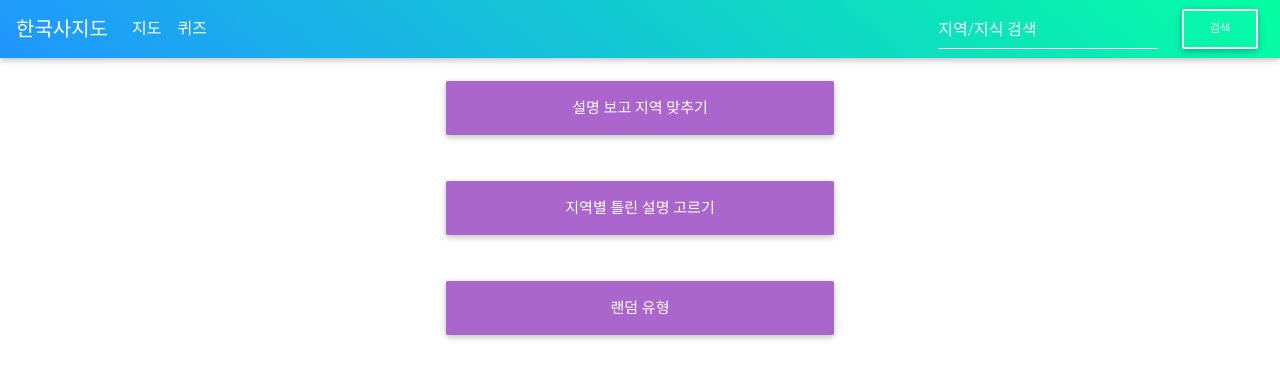
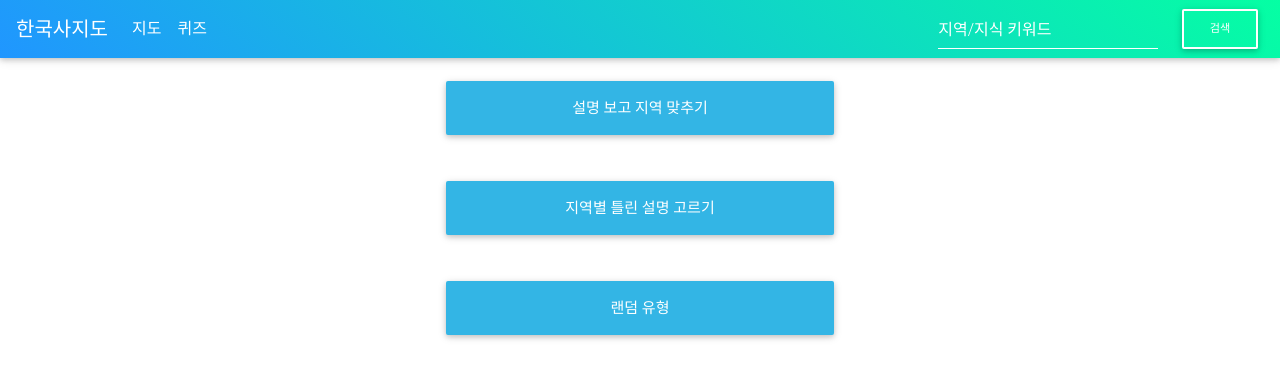
Before and after one commit to daniela-jh/koreanHistoryMap, a Django app: template khmap/templates/khmap/quiz_list.html in a window 1280 px wide. Shown: the top 379 px of the page. Run offline with Django 3.2, Linux system fonts and the light colour scheme; the template is opened without the code that fills it, so the values that code supplies are empty; parts of the project's set-up code (start-up, migrations or seed data) failed here and were passed over; some libraries are stand-ins or nearby versions.

```diff
--- a/khmap/templates/khmap/navbar_formap.html
+++ b/khmap/templates/khmap/navbar_formap.html
@@ -21,7 +21,7 @@
 			font-weight: bold;
 			color: #0096fe;
 		}
-				.quizButtons{
+		.quizButtons{
 			margin: auto;
 			height: 300px;
 			width: 400px;
@@ -31,7 +31,7 @@
 			justify-content: space-around;
 			align-content: center
 		}
-				.quizContent {
+		.quizContent {
 			margin: auto;
 			max-width: 500px;
 			display: flex;
@@ -57,10 +57,14 @@
 			margin: auto;
 		}
 
-		.card-body {
+		#searchCard {
 			display: inline-flex;
 			justify-content: space-around;
 			align-items: center;
+		}
+
+		.iwCustom {
+			width: 240px;
 		}
 	</style>
 
@@ -82,7 +86,7 @@
 			</ul>
 			<form class="form-inline" onsubmit="return checkValues();" action="{% url 'search_app:searchResult' %}" method="get">
 				<div class="md-form my-0">
-					<input class="form-control mr-md-2" type="search" placeholder="지역/지식 검색" aria-label="Search" name="q" id="SearchField">
+					<input class="form-control mr-md-2" type="search" placeholder="지역/지식 키워드" aria-label="Search" name="q" id="SearchField">
 				</div>
 				<button class="btn btn-outline-white btn-md my-2 my-md-0 ml-3" type="submit">검색</button>
 			</form>
--- a/khmap/templates/khmap/quiz_list.html
+++ b/khmap/templates/khmap/quiz_list.html
@@ -1,10 +1,10 @@
 {% extends 'khmap/navbar_formap.html' %}
 {% block content %}
 	<div class="quizButtons">
-		<a class="btn btn-secondary btn-lg" href="/quiz/type1_edit/" type="button">
+		<a class="btn btn-info btn-lg" href="/quiz/type1_edit/" type="button">
 			설명 보고 지역 맞추기
 		</a>
-		<button type="button" class="btn btn-secondary btn-lg">지역별 틀린 설명 고르기</button>
-		<button type="button" class="btn btn-secondary btn-lg">랜덤 유형</button>
+		<button type="button" class="btn btn-info btn-lg">지역별 틀린 설명 고르기</button>
+		<button type="button" class="btn btn-info btn-lg">랜덤 유형</button>
 	</div>
 {% endblock %}
--- a/khmap/urls.py
+++ b/khmap/urls.py
@@ -4,6 +4,6 @@ from . import views
 urlpatterns = [
     path('', views.map_main, name='map_main'),
     path('quiz/', views.quiz_list, name='quiz_list'),
-    path('quiz/type1/', views.quiz_type1, name='quiz_type1'),
+    path('quiz/type1/', views.quiz_type, name='quiz_type'),
     path('quiz/type1_edit/', views.quiz_type1_edit, name='quiz_type1_edit')
 ]
--- a/search_app/templates/search_app/search.html
+++ b/search_app/templates/search_app/search.html
@@ -6,7 +6,7 @@
     {% for content in contents %}
 	<div class="card searchResult">
         {% autoescape off %}
-        <div class="card-body">
+        <div class="card-body" id="searchCard">
             <h5 class="card-title col-3 col-lg-2">{{ content.locationName }}</h5>
             <p class="card-text col-6 col-lg-8">
                 {{ content.locationText1 }}<br>
@@ -14,14 +14,14 @@
                 {{ content.locationText3 }}<br>
                 {{ content.locationText4 }}<br>
             </p>
-            <a href="#" class="btn btn-outline-default waves-effect btn-sm col-3 col-lg-2">위치</a>
+            <a href="/" class="btn btn-outline-default waves-effect btn-sm col-3 col-lg-2">위치</a>
         </div>
         {% endautoescape %}
     </div>
 
     {% empty %}
 
-        <p class="text-center"><br> "<strong>{{ query }}</strong>" 검색 결과가 없습니다. </p>
+        <p class="text-center"> </p>
 
     {% endfor %}
 
```
Also changed, not shown: khmap/templates/khmap/map_main.html (+18 -7 lines).
